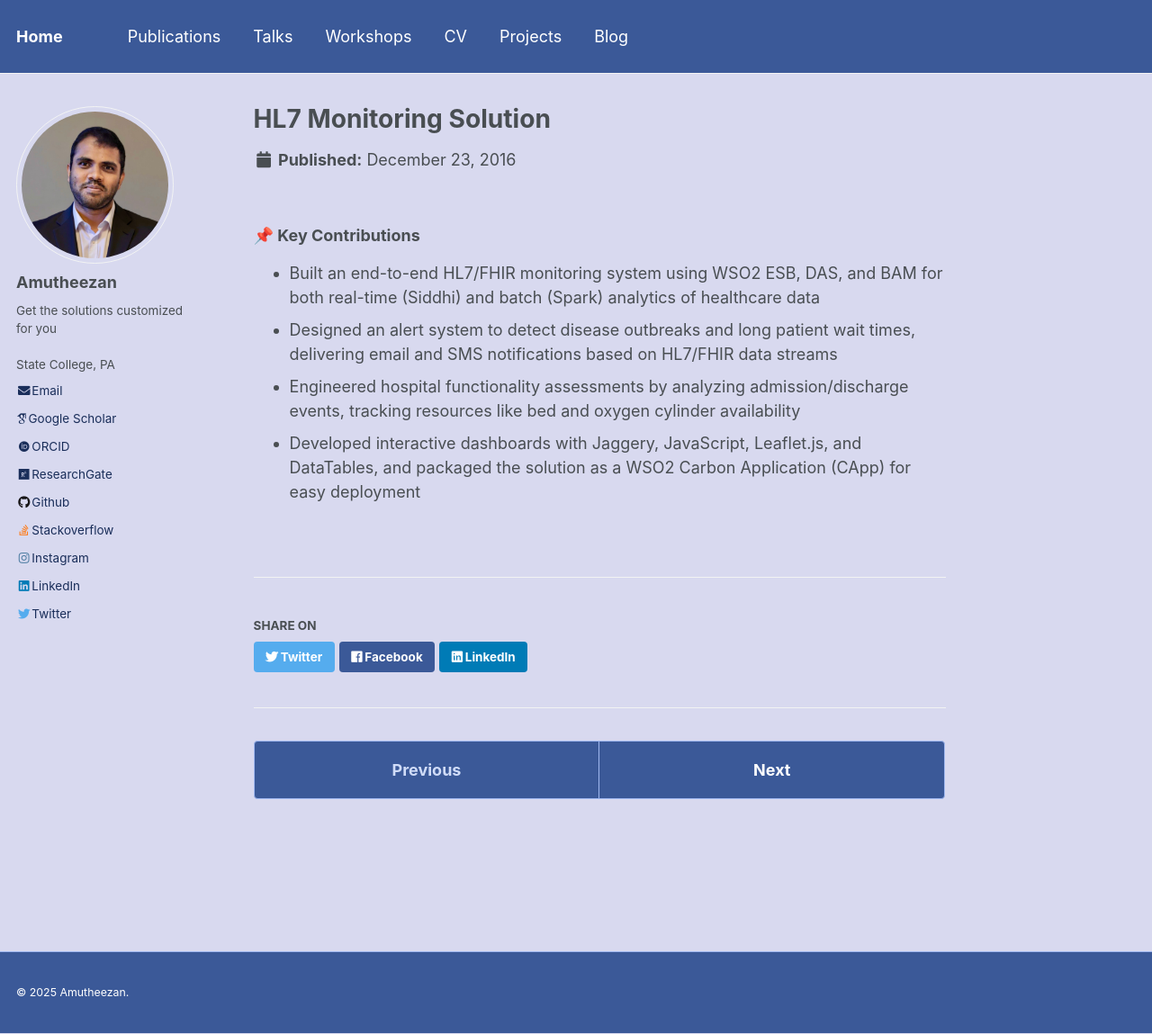
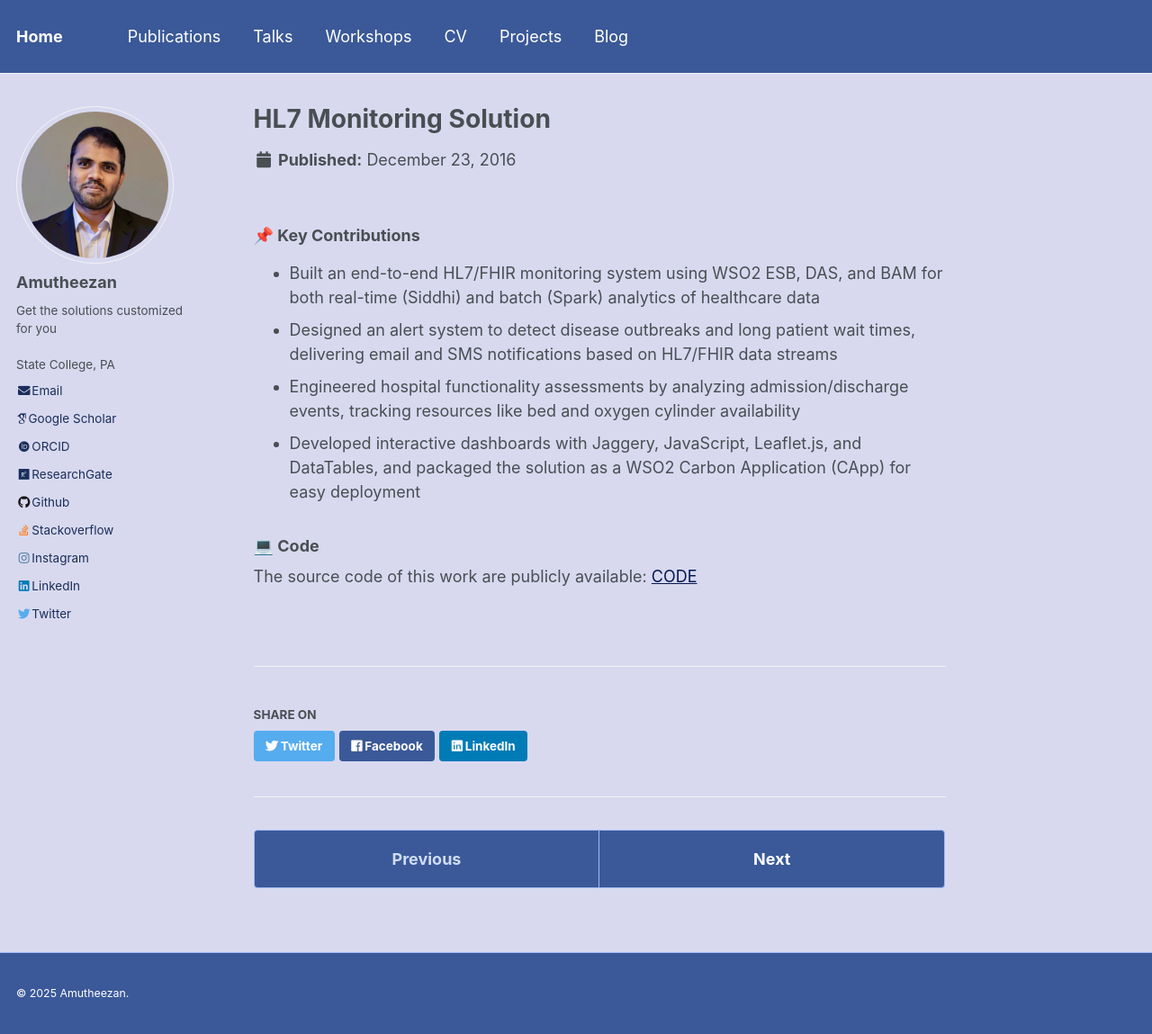
Before and after one commit to Amutheezan/amutheezan.github.io, a Jekyll site: the page built from _projects/2016-12-23-hl7monitoring.md, in a window 1280 px wide and 1149 px high. Shown: the whole window at 90% size. Built offline with Jekyll 4.4.1, drawn with Linux system fonts in a browser that asks for light colours; some web fonts are replaced.

Commit message:
Update 2016-12-23-hl7monitoring.md

```diff
--- a/_projects/2016-12-23-hl7monitoring.md
+++ b/_projects/2016-12-23-hl7monitoring.md
@@ -12,3 +12,6 @@ date: 2016-12-23
 * Designed an alert system to detect disease outbreaks and long patient wait times, delivering email and SMS notifications based on HL7/FHIR data streams
 * Engineered hospital functionality assessments by analyzing admission/discharge events, tracking resources like bed and oxygen cylinder availability
 * Developed interactive dashboards with Jaggery, JavaScript, Leaflet.js, and DataTables, and packaged the solution as a WSO2 Carbon Application (CApp) for easy deployment
+
+###  💻 Code
+The source code of this work are publicly available: [CODE](https://github.com/Amutheezan/product-das/tree/master/modules/samples/capps/HL7_Monitoring)
```
